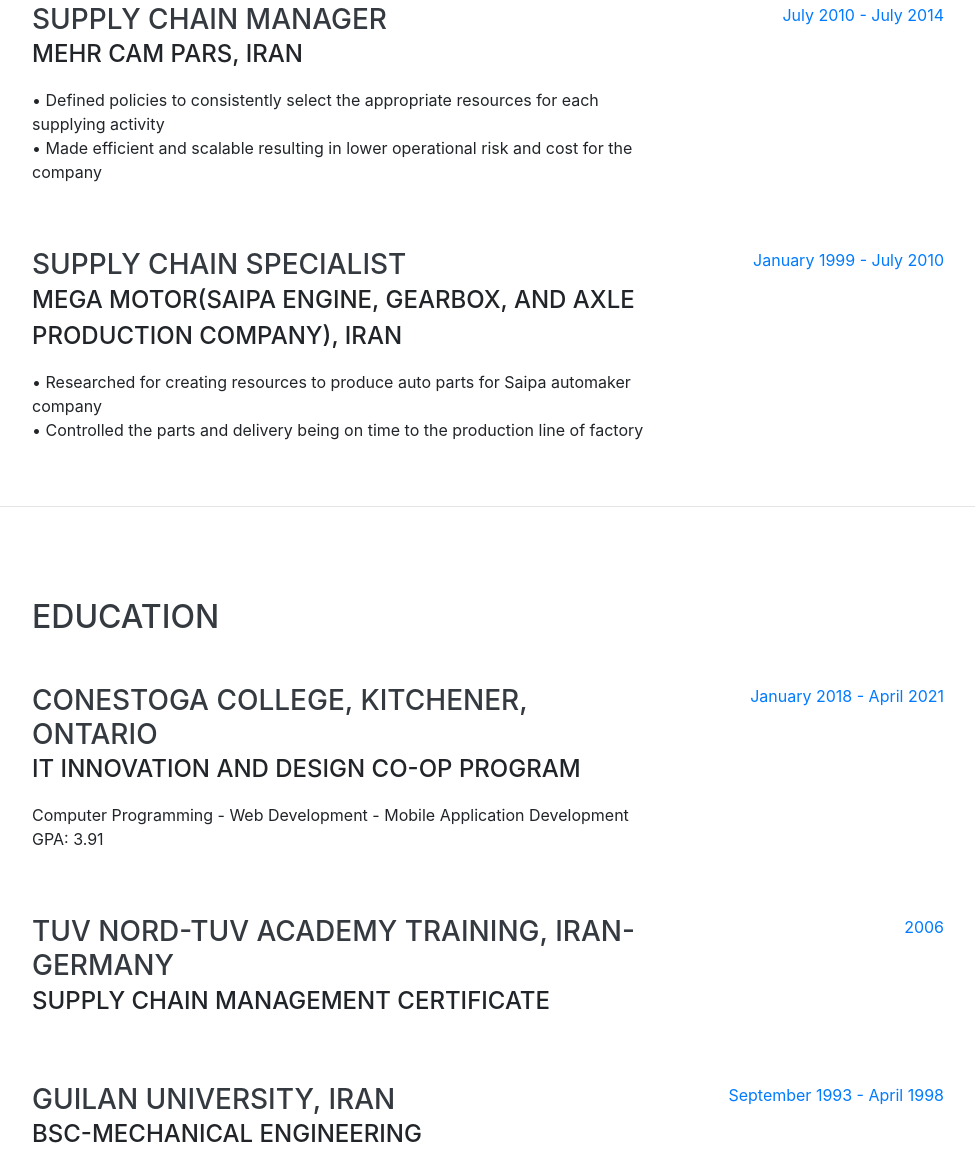
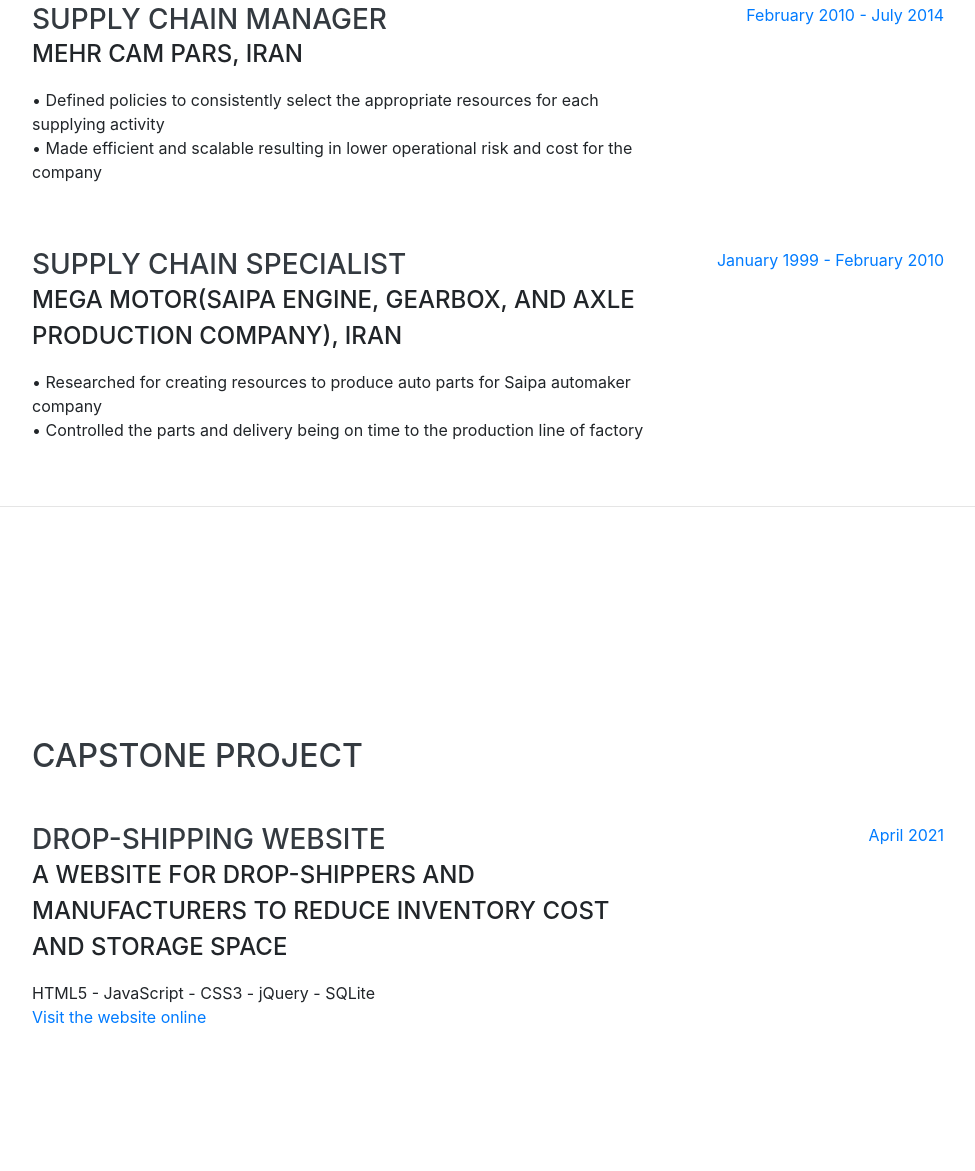
Before and after one commit to MajidToorani/RESUME, a website with bundled scripts: page index.html in a window 1280 px wide. Shown: the part 1831-3002 px from the top of the page, without its empty margins (288-1263 px from the left). Built offline with nearby package versions, Linux system fonts and the light colour scheme; a web font is replaced by a local one.

Commit message:
Update index.html

```diff
--- a/index.html
+++ b/index.html
@@ -149,7 +149,7 @@
 			</p>
           </div>
           <div class="resume-date text-md-right">
-            <span class="text-primary">July 2010 - July 2014</span>
+            <span class="text-primary">February 2010 - July 2014</span>
           </div>
         </div>
 
@@ -162,12 +162,32 @@
 			</p>
           </div>
           <div class="resume-date text-md-right">
-            <span class="text-primary">January 1999 - July 2010</span>
+            <span class="text-primary">January 1999 - February 2010</span>
           </div>
         </div>
 
       </div>
 
+    </section>
+
+    <hr class="m-0">
+
+    <section class="resume-section p-3 p-lg-5 d-flex align-items-center" id="capstone">
+      <div class="w-100">
+        <h2 class="mb-5">Capstone Project</h2>
+
+        <div class="resume-item d-flex flex-column flex-md-row justify-content-between mb-5">
+          <div class="resume-content">
+            <h3 class="mb-0">Drop-shipping Website</h3>
+            <div class="subheading mb-3">A website for drop-shippers and manufacturers to reduce inventory cost and storage space</div>
+            <div>HTML5 - JavaScript - CSS3 - jQuery - SQLite</div>
+		<a href="https://majidtoorani.github.io/T-M-Group/">Visit the website online</a>
+          </div>
+          <div class="resume-date text-md-right">
+            <span class="text-primary">April 2021</span>
+          </div>
+        </div>
+      </div>
     </section>
 
     <hr class="m-0">
@@ -198,7 +218,7 @@
           </div>
         </div>
 
-		<div class="resume-item d-flex flex-column flex-md-row justify-content-between mb-5">
+	<div class="resume-item d-flex flex-column flex-md-row justify-content-between mb-5">
           <div class="resume-content">
             <h3 class="mb-0">Guilan University, Iran</h3>
             <div class="subheading mb-3">BSc-Mechanical Engineering</div>
```
